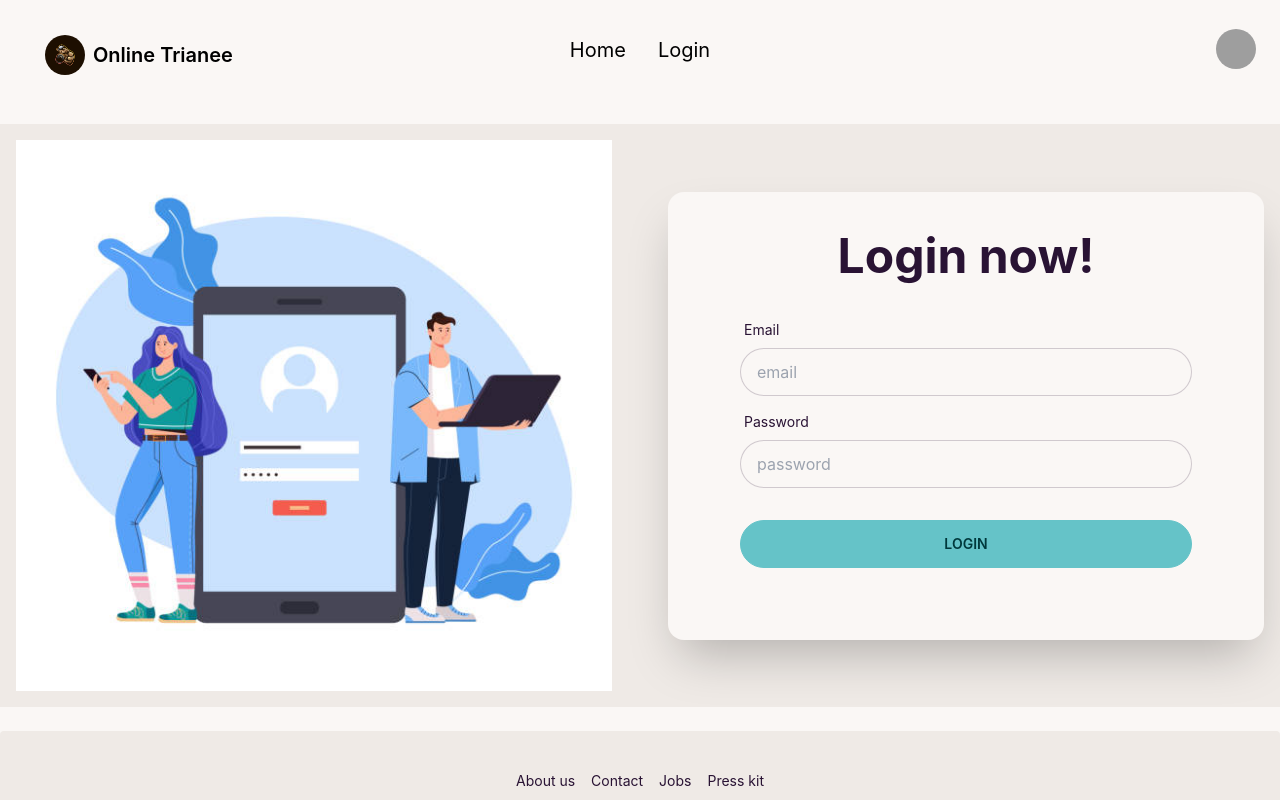
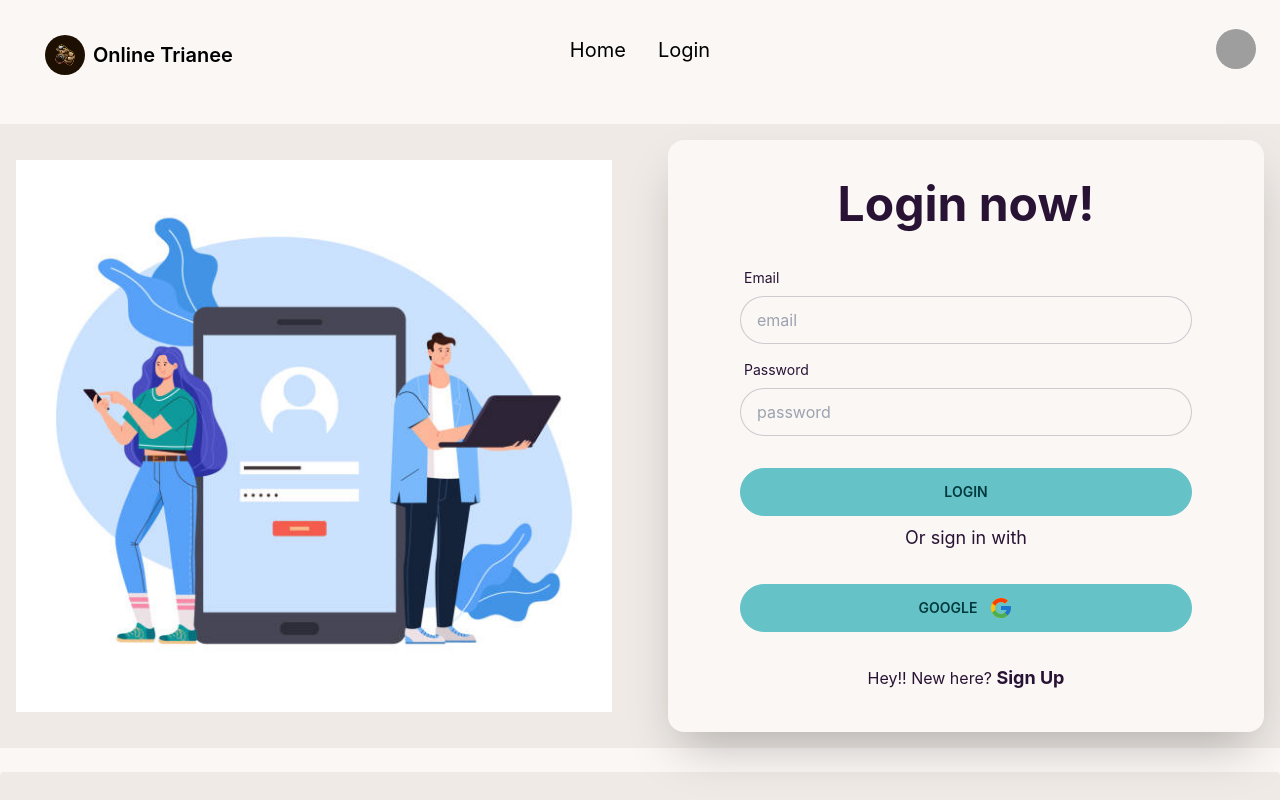
Before and after one commit to naimurrahmanniloy/gym-trainer-client, a React (Create React App) app: page /login in a window 1280 px wide. Shown: the top 800 px of the page. Built offline with nearby package versions, Linux system fonts and the light colour scheme; grey boxes are pictures that could not be loaded.

Commit message:
done login

```diff
--- a/package.json
+++ b/package.json
@@ -7,8 +7,10 @@
     "@testing-library/react": "^13.4.0",
     "@testing-library/user-event": "^13.5.0",
     "daisyui": "^2.39.0",
+    "firebase": "^9.13.0",
     "react": "^18.2.0",
     "react-dom": "^18.2.0",
+    "react-icons": "^4.6.0",
     "react-router-dom": "^6.4.3",
     "react-scripts": "5.0.1",
     "web-vitals": "^2.1.4"
--- a/src/Pages/Login/Login.js
+++ b/src/Pages/Login/Login.js
@@ -1,8 +1,12 @@
 import React from 'react';
 import img from '../../assets/login.jpg'
+import { FcGoogle } from 'react-icons/fc';
+import { Link } from 'react-router-dom';
 
 const Login = () => {
-
+    const handleLogin = event => {
+        event.preventDefault();
+    }
 
     return (
         <div className="hero h-1/2 w-full bg-base-200 my-6">
@@ -11,9 +15,9 @@ const Login = () => {
 
                     <img src={img} alt="" />
                 </div>
-                <div className="card flex-shrink-0 w-full  shadow-2xl p-10 bg-base-100">
+                <div className="card flex-shrink-0 w-full  shadow-2xl p-10 bg-base-100 py-10">
                     <h1 className="text-5xl text-center font-bold">Login now!</h1>
-                    <form className="card-body">
+                    <form onSubmit={handleLogin} className="card-body">
                         <div className="form-control">
                             <label className="label">
                                 <span className="label-text">Email</span>
@@ -31,7 +35,13 @@ const Login = () => {
                             <input className="btn btn-primary" type="submit" value="Login" />
 
                         </div>
+                        <p className='text-center text-lg'>Or sign in with</p>
+                        <div className="form-control mt-6">
+                            <button className=' btn btn-primary'>Google <FcGoogle className='ml-3 text-2xl'></FcGoogle></button>
+
+                        </div>
                     </form>
+                    <p className='text-center'>Hey!! New here? <Link className='text-lg font-bold' to='/signup'>Sign Up</Link></p>
                 </div>
             </div>
         </div>
--- a/src/Router/Routes/Routes.js
+++ b/src/Router/Routes/Routes.js
@@ -16,6 +16,9 @@ const router = createBrowserRouter([
             {
                 path: '/login',
                 element: <Login></Login>
+            },
+            {
+
             }
         ]
     }
--- /dev/null
+++ b/src/firebase/firebase.config.js
@@ -0,0 +1,18 @@
+// Import the functions you need from the SDKs you need
+import { initializeApp } from "firebase/app";
+// TODO: Add SDKs for Firebase products that you want to use
+// https://firebase.google.com/docs/web/setup#available-libraries
+
+// Your web app's Firebase configuration
+const firebaseConfig = {
+    apiKey: process.env.REACT_APP_apiKey,
+    authDomain: process.env.REACT_APP_authDomain,
+    projectId: process.env.REACT_APP_projectId,
+    storageBucket: process.env.REACT_APP_storageBucket,
+    messagingSenderId: process.env.REACT_APP_messagingSenderId,
+    appId: process.env.REACT_APP_appId
+};
+
+// Initialize Firebase
+const app = initializeApp(firebaseConfig);
+export default app;
```
Also changed, not shown: src/Pages/SignUp/SignUp.js (added), 1 other file (tests, documents, lock files or other folders).
